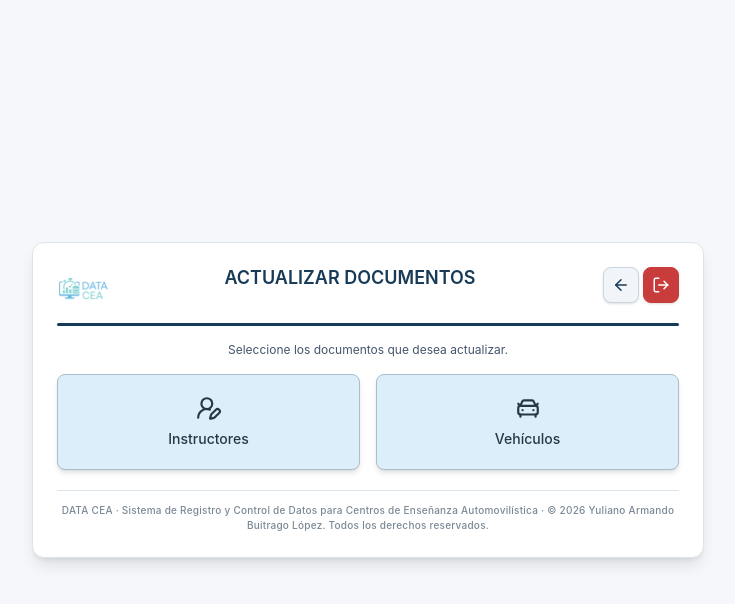
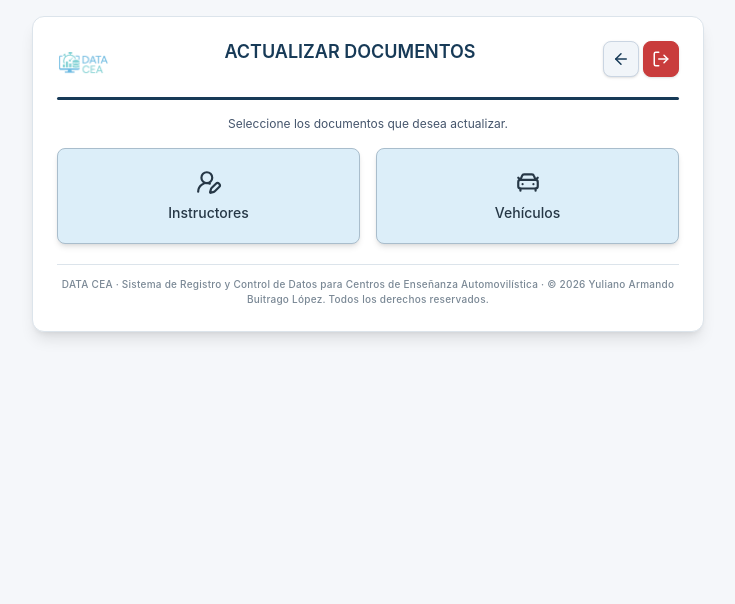
Before and after one commit to YulianoB/DATA-CEA, a Next.js app: page /instructor/practica/documentos in a window 1280 px wide. Shown: the top 604 px of the page, without its empty margins (272-1007 px from the left). Built offline with nearby package versions, Linux system fonts and the light colour scheme; sample sign-in values are in the browser's storage.

Commit message:
Fijar contenido de documentos en parte superior durante carga y selección

```diff
--- a/app/instructor/practica/documentos/page.js
+++ b/app/instructor/practica/documentos/page.js
@@ -34,7 +34,7 @@
   ]
 
   return (
-    <div className="flex min-h-screen items-center justify-center bg-[#F5F7FA] p-4">
+    <div className="flex min-h-screen items-start justify-center bg-[#F5F7FA] p-4">
       <div className="w-full max-w-2xl rounded-xl border border-[#DCE4EB] bg-white p-4 shadow-lg sm:p-6">
         <div className="relative mb-3 grid grid-cols-[52px_1fr_88px] items-start gap-2">
           <div className="flex justify-start">
```
